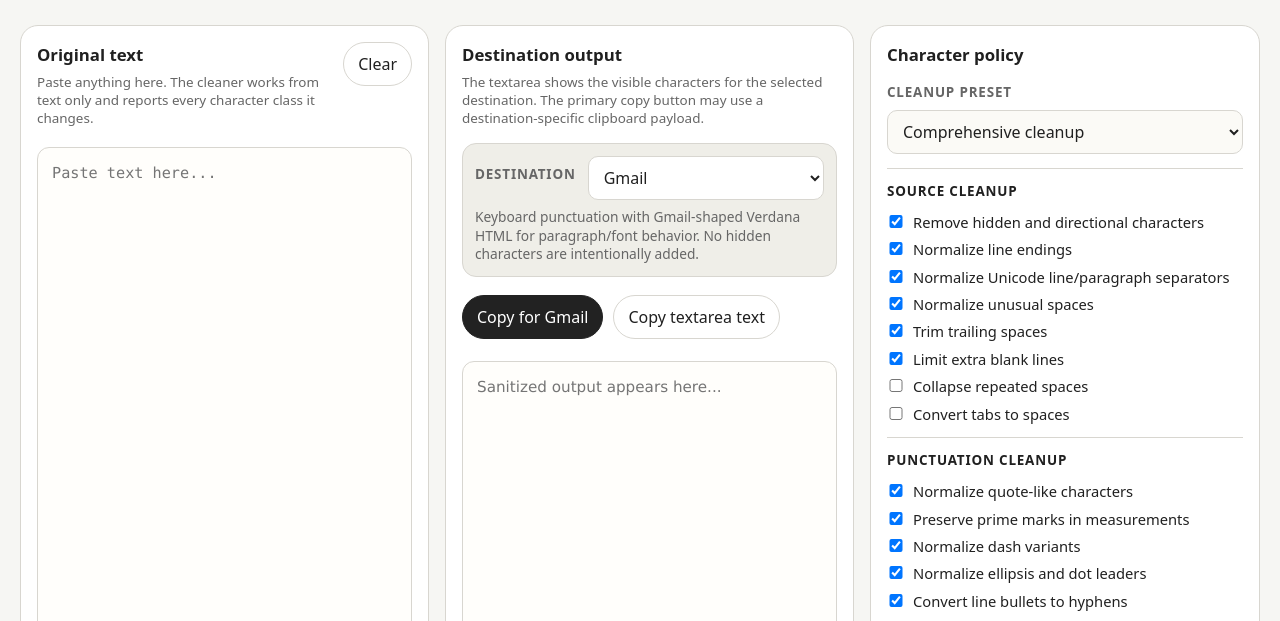
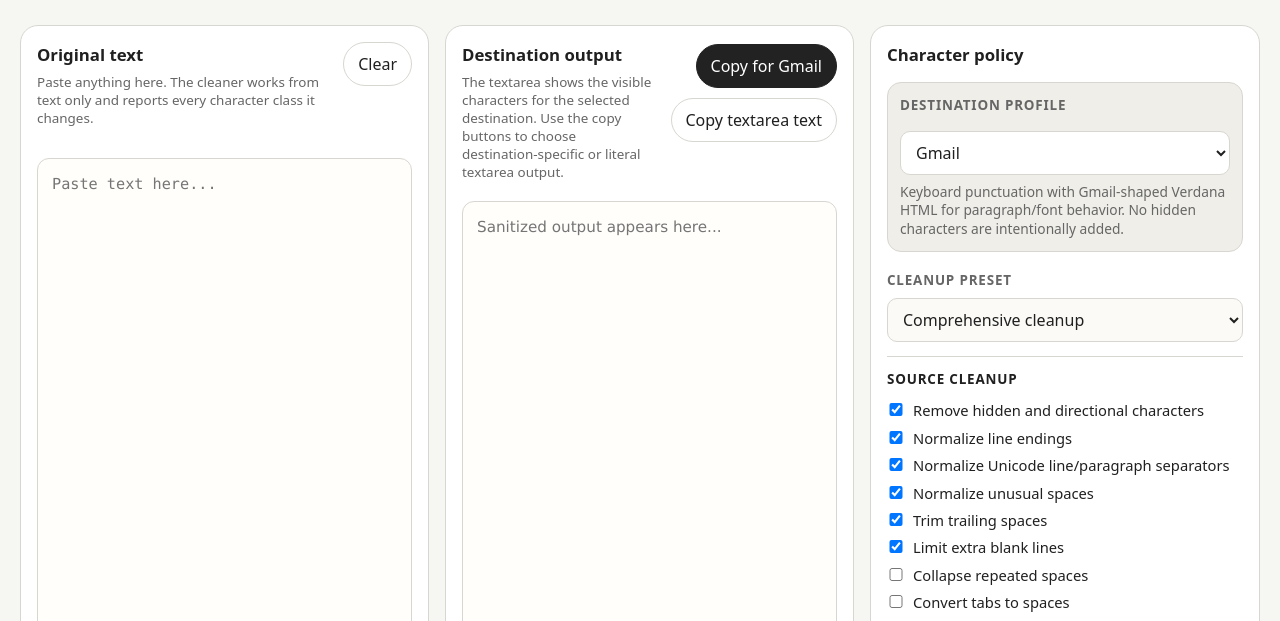
Before and after one commit to notdiogenes/clean-gpt, a plain HTML site: page index.html in a window 1280 px wide. Shown: the part 175-796 px from the top of the page. Drawn offline with Linux system fonts and the light colour scheme.

Commit message:
Add files via upload

```diff
--- a/index.html
+++ b/index.html
@@ -31,25 +31,12 @@
       <div class="panel-header output-header">
         <div>
           <h2 id="outputLabel">Destination output</h2>
-          <p class="panel-subtitle">The textarea shows the visible characters for the selected destination. The primary copy button may use a destination-specific clipboard payload.</p>
+          <p class="panel-subtitle">The textarea shows the visible characters for the selected destination. Use the copy buttons to choose destination-specific or literal textarea output.</p>
         </div>
-      </div>
-
-      <div class="destination-card" aria-labelledby="destinationLabel">
-        <label class="field-label inline-label" for="destinationSelect" id="destinationLabel">Destination</label>
-        <select id="destinationSelect">
-          <option value="gmail">Gmail</option>
-          <option value="googleDocs">Google Docs</option>
-          <option value="word">Microsoft Word</option>
-          <option value="plain">Plain text / forms</option>
-          <option value="strictAscii">Strict ASCII</option>
-        </select>
-        <p id="destinationNote" class="destination-note"></p>
-      </div>
-
-      <div class="button-row output-actions" aria-label="Copy actions">
-        <button id="destinationCopyButton" type="button" class="primary-button">Copy for Gmail</button>
-        <button id="copyVisibleButton" type="button" class="ghost-button">Copy textarea text</button>
+        <div class="button-row output-actions" aria-label="Copy actions">
+          <button id="destinationCopyButton" type="button" class="primary-button">Copy for Gmail</button>
+          <button id="copyVisibleButton" type="button" class="ghost-button">Copy textarea text</button>
+        </div>
       </div>
 
       <textarea id="outputText" class="destination-output" readonly spellcheck="false" aria-label="Destination-ready output" placeholder="Sanitized output appears here..."></textarea>
@@ -59,6 +46,18 @@
     <aside class="side-rail">
       <section class="panel controls-panel" aria-labelledby="controlsLabel">
         <h2 id="controlsLabel">Character policy</h2>
+
+        <div class="destination-card" aria-labelledby="destinationLabel">
+          <label class="field-label inline-label" for="destinationSelect" id="destinationLabel">Destination profile</label>
+          <select id="destinationSelect">
+            <option value="gmail">Gmail</option>
+            <option value="googleDocs">Google Docs</option>
+            <option value="word">Microsoft Word</option>
+            <option value="plain">Plain text / forms</option>
+            <option value="strictAscii">Strict ASCII</option>
+          </select>
+          <p id="destinationNote" class="destination-note"></p>
+        </div>
 
         <label class="field-label" for="presetSelect">Cleanup preset</label>
         <select id="presetSelect">
@@ -92,7 +91,7 @@
           </div>
         </details>
 
-        <details>
+        <details open>
           <summary>Compatibility cleanup</summary>
           <div class="control-stack">
             <label><input type="checkbox" data-option="normalizeFullwidth"> Normalize fullwidth ASCII forms</label>
@@ -114,7 +113,7 @@
           </div>
         </details>
 
-        <details>
+        <details open>
           <summary>Strict ASCII</summary>
           <div class="control-stack">
             <label><input type="checkbox" data-option="strictAscii"> Strict ASCII output</label>
--- a/styles.css
+++ b/styles.css
@@ -113,8 +113,12 @@ h3 {
   margin-bottom: 20px;
 }
 
+.editor-panel > .panel-header {
+  min-height: 96px;
+}
+
 .output-header {
-  margin-bottom: 16px;
+  margin-bottom: 20px;
 }
 
 .panel-header h2 {
@@ -137,8 +141,10 @@ h3 {
 }
 
 .output-actions {
-  justify-content: flex-start;
-  margin: 0 0 22px;
+  justify-content: flex-end;
+  align-self: flex-start;
+  margin: 0;
+  padding-top: 2px;
 }
 
 .primary-button,
@@ -194,9 +200,9 @@ h3 {
 
 .destination-card {
   display: grid;
-  grid-template-columns: auto minmax(180px, 1fr);
-  gap: 8px 12px;
-  align-items: center;
+  grid-template-columns: 1fr;
+  gap: 8px;
+  align-items: start;
   margin: 0 0 18px;
   padding: 12px;
   border: 1px solid var(--border);
@@ -215,6 +221,7 @@ h3 {
 
 .destination-note {
   grid-column: 1 / -1;
+  min-height: 4.1em;
   margin: 0;
   color: var(--muted);
   font-size: 0.86rem;
@@ -378,6 +385,14 @@ input[type="checkbox"] {
     flex-direction: column;
   }
 
+  .editor-panel > .panel-header {
+    min-height: 0;
+  }
+
+  .output-actions {
+    justify-content: flex-start;
+  }
+
   .editor-panel textarea,
   .destination-output {
     min-height: 38vh;
```
Also changed, not shown: README.md.
